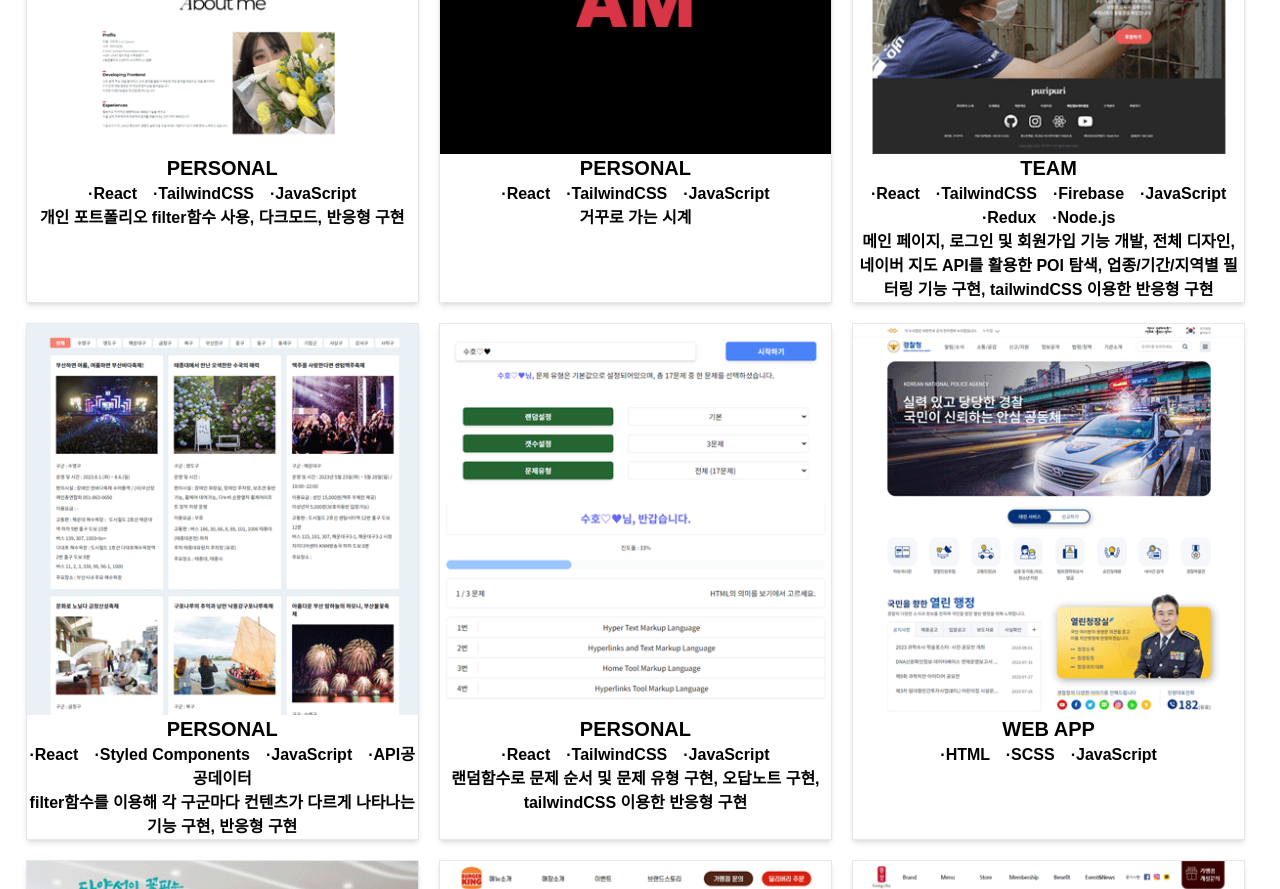
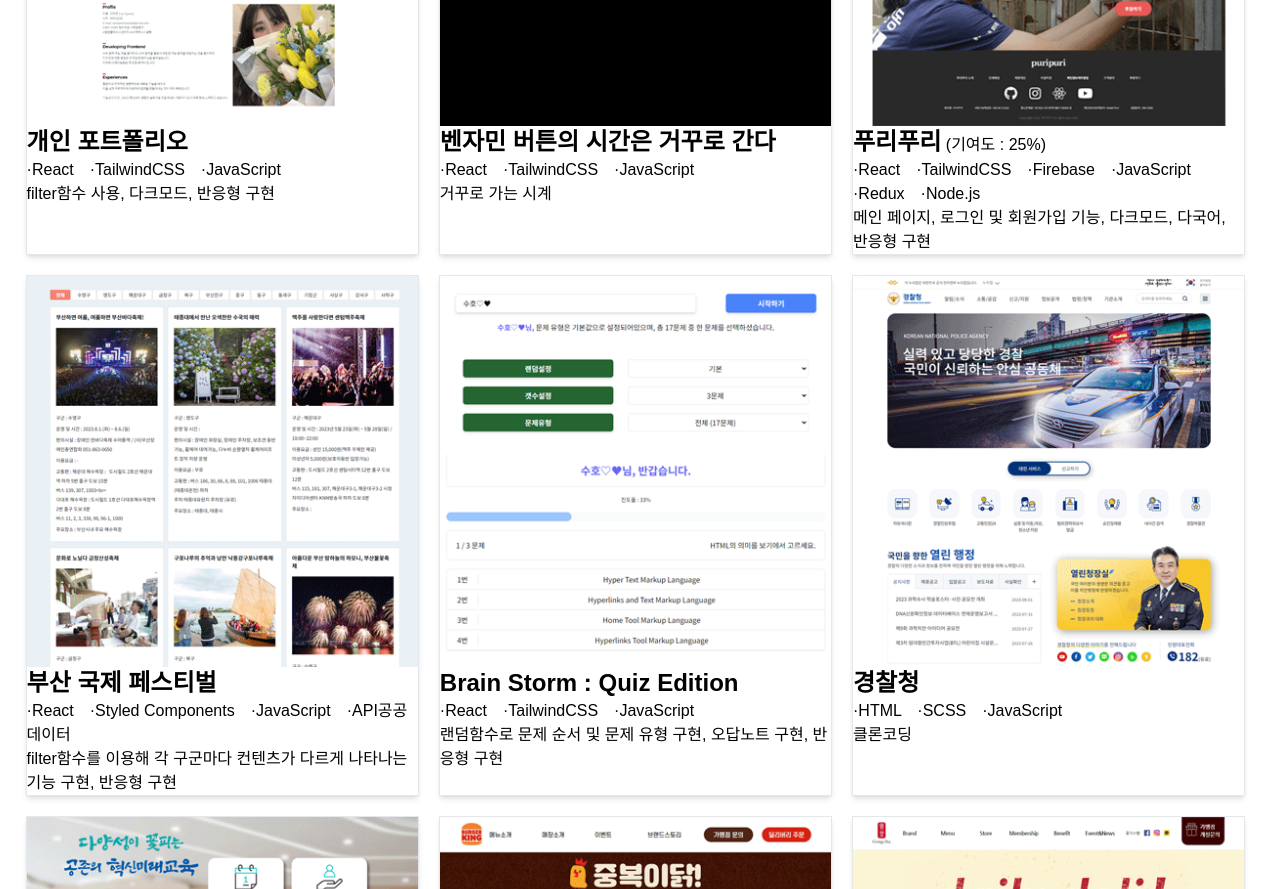
Before and after one commit to Suho01/PORTFOLIO, a React (Create React App) app: page / in a window 1280 px wide. Shown: the part 2840-3729 px from the top of the page. Built offline with nearby package versions, Linux system fonts and the light colour scheme.

Commit message:
card design

```diff
--- a/src/components/Aboutme.js
+++ b/src/components/Aboutme.js
@@ -25,8 +25,7 @@ function Aboutme() {
                     <ul className={`lg:text-lg md:text-base text-sm ${theme === 'light' ? 'text-gray-600' : 'text-gray-300'} lg:tracking-tighter lg:order-1 lg:text-left
                     text-center md:pb-20 px-[2%] mr-5 leading-relaxed`}>
                         <li className={`font-bold lg:text-3xl text-xl relative after:w-4 after:h-1 after:bg-[#D83546] after:absolute after:left-0 after:-top-1 inline-block ${theme === 'light' ? 'text-black' : 'text-white'} pb-2`}>Profile</li>
-                        <li><span className=''>이름</span> : 이지연 (Lee Jiyeon)</li>
-                        <li>생년월일 : 1997.03.06</li>
+                        <li><span className=''>이름</span> : 이지연</li>
                         <li>학력 : 건국대학교 컴퓨터공학과</li>
                         <li>E-mail : suhoprimavera@gmail.com</li>
                         <li>MBTI : ENFJ 정의로운 사회운동가</li>
--- a/src/components/Projects.js
+++ b/src/components/Projects.js
@@ -5,15 +5,15 @@ function Projects() {
     const imgArray = [
         {
             "img" : "portfolio",
-            "title" : "PERSONAL",
+            "title" : "개인 포트폴리오",
             "type" : "personal",
             "use" : "·React　·TailwindCSS　·JavaScript",
-            "story" : "개인 포트폴리오 filter함수 사용, 다크모드, 반응형 구현",
+            "story" : "filter함수 사용, 다크모드, 반응형 구현",
             "link" : "https://suho01.vercel.app/"
         },
         {
             "img" : "benjamin",
-            "title" : "PERSONAL",
+            "title" : "벤자민 버튼의 시간은 거꾸로 간다",
             "type" : "personal",
             "use" : "·React　·TailwindCSS　·JavaScript",
             "story" : "거꾸로 가는 시계",
@@ -21,15 +21,16 @@ function Projects() {
         },
         {
             "img" : "teampuri",
-            "title" : "TEAM",
+            "title" : "푸리푸리",
             "type" : "team",
             "use" : "·React　·TailwindCSS　·Firebase　·JavaScript　·Redux　·Node.js",
-            "story" : "메인 페이지, 로그인 및 회원가입 기능 개발, 전체 디자인, 네이버 지도 API를 활용한 POI 탐색, 업종/기간/지역별 필터링 기능 구현, tailwindCSS 이용한 반응형 구현",
+            "story" : "메인 페이지, 로그인 및 회원가입 기능, 다크모드, 다국어, 반응형 구현",
+            "contribution" : " (기여도 : 25%)",
             "link" : "https://team-puri.vercel.app/"
         },
         {
             "img" : "festival",
-            "title" : "PERSONAL",
+            "title" : "부산 국제 페스티벌",
             "type" : "personal",
             "use" : "·React　·Styled Components　·JavaScript　·API공공데이터",
             "story" : "filter함수를 이용해 각 구군마다 컨텐츠가 다르게 나타나는 기능 구현, 반응형 구현",
@@ -37,90 +38,94 @@ function Projects() {
         },
         {
             "img" : "quiz",
-            "title" : "PERSONAL",
+            "title" : "Brain Storm : Quiz Edition",
             "type" : "personal",
             "use" : "·React　·TailwindCSS　·JavaScript",
-            "story" : "랜덤함수로 문제 순서 및 문제 유형 구현, 오답노트 구현, tailwindCSS 이용한 반응형 구현",
+            "story" : "랜덤함수로 문제 순서 및 문제 유형 구현, 오답노트 구현, 반응형 구현",
             "link" : "https://quiz-rust-one.vercel.app/"
         },
         {
             "img" : "police",
-            "title" : "WEB APP",
+            "title" : "경찰청",
             "type" : "webapp",
             "use" : "·HTML　·SCSS　·JavaScript",
-            "story" : "",
+            "story" : "클론코딩",
             "link" : "https://suho01.github.io/police/"
         },
         {
             "img" : "seoul",
-            "title" : "WEB APP",
+            "title" : "서울특별시 교육감 조희연",
             "type" : "webapp",
             "use" : "·HTML　·SCSS　·JavaScript",
-            "story" : "",
+            "story" : "리디자인",
             "link" : "https://suho01.github.io/seoul/"
         },
         {
             "img" : "burgerking",
-            "title" : "WEB APP",
+            "title" : "버거킹",
             "type" : "webapp",
             "use" : "·HTML　·SCSS　·JavaScript",
-            "story" : "",
+            "story" : "리디자인",
             "link" : "https://suho01.github.io/burgerking/"
         },
         {
             "img" : "gongcha",
-            "title" : "WEB APP",
+            "title" : "공차",
             "type" : "webapp",
             "use" : "·HTML　·CSS　·JavaScript",
-            "story" : "",
+            "story" : "클론코딩",
             "link" : "https://suho01.github.io/gongcha/"
         },
         {
             "img" : "subway",
-            "title" : "WEB APP",
+            "title" : "써브웨이",
             "type" : "webapp",
             "use" : "·HTML　·CSS　·JavaScript",
-            "story" : "",
+            "story" : "클론코딩",
             "link" : "https://suho01.github.io/subway/"
         },
         {
             "img" : "tae",
-            "title" : "TEAM",
+            "title" : "태성김치",
             "type" : "team",
             "use" : "·HTML　·CSS　·JavaScript",
             "story" : "디자인 및 모바일 반응형 제작",
+            "contribution" : " (기여도 : 20%)",
             "link" : "http://www.tskimchi.com/sub/index.php"
         },
         {
             "img" : "kilf",
-            "title" : "TEAM",
+            "title" : "한국지방세연구원",
             "type" : "team",
             "use" : "·HTML　·CSS　·JavaScript",
             "story" : "디자인 및 모바일 반응형 제작",
+            "contribution" : " (기여도 : 20%)",
             "link" : "https://www.kilf.re.kr/"
         },
         {
             "img" : "korean",
-            "title" : "TEAM",
+            "title" : "한국문학번역원",
             "type" : "team",
             "use" : "·HTML　·CSS　·JavaScript",
             "story" : "디자인 및 모바일 반응형 제작",
+            "contribution" : " (기여도 : 20%)",
             "link" : "https://ltikorea.or.kr/"
         },
         {
             "img" : "kukeeper",
-            "title" : "TEAM",
+            "title" : "Ku : Keeper",
             "type" : "team",
             "use" : "·Arduino　·MySQL　·Apache　·PHP　·C++　·HTML",
-            "story" : "[졸업작품] 아두이노 모듈을 활용하여 만든 도어락, 관리 기능은 웹 페이지 및 서버를 통해 구현",
+            "contribution" : " (기여도 : 45%)",
+            "story" : "아두이노 모듈로 만드는 도어락 졸업작품, 관리 기능은 웹 페이지 및 서버를 통해 구현",
             "link" : ""
         },
         {
             "img" : "kumeal",
-            "title" : "PERSONAL",
+            "title" : "Starlight",
             "type" : "personal",
             "use" : "·Swift",
-            "story" : "[IOS] Swift로 간단한 애플리케이션 만들기",
+            "story" : "Swift로 만드는 리뷰 애플리케이션",
             "link" : ""
         }
     ];
@@ -161,10 +166,13 @@ function Projects() {
                         filterData.map((e, i) => {
                             return (
                                 <>
-                                    <li key={i} className='project relative lg:basis-[32%] md:basis-[49%] basis-full cursor-pointer border shadow-md' onClick={() => setIsModal(true)}>
+                                    <li key={i} className='relative lg:basis-[32%] md:basis-[49%] basis-full cursor-pointer border shadow-md' onClick={() => setIsModal(true)}>
                                         <a href={e.link} target='_blank'>
                                             <img className='w-full' src={`./../../img/${e.img}.png`} alt={i} />
-                                            <p key={i} className='text-xl font-bold lg:basis-[33%] md:basis-[49%] basis-full cursor-pointer text-center'>{e.title}<p className='text-base'>{e.use}</p><p className='text-base'>{e.story}</p></p>
+                                            <button key={i} className='text-2xl font-bold lg:basis-[33%] md:basis-[49%] basis-full cursor-pointer text-center'>{e.title}<span className='text-base font-normal'>{e.contribution}</span></button>
+                                            <p className='text-base'>{e.use}</p>
+                                            <p className='text-base'>{e.story}</p>
+
                                         </a>
                                     </li>
                                 </>
@@ -174,9 +182,9 @@ function Projects() {
                 </ul>
             </div>
         </div>
-        {
+        {/* {
             isModal && <Modal closeModal={setIsModal} />
-        }
+        } */}
         </>
     )
 }
--- a/src/index.css
+++ b/src/index.css
@@ -120,20 +120,6 @@ a {text-decoration: none; color: #000;}
     }
 }
 
-.project::after {
-    content: "";
-    width: 100%;
-    height: 100%;
-    background-color: transparent;
-    position: absolute;
-    top: 0;
-    left: 0;
-    transition: 0.5s;
-}
-.project:hover::after {
-    background-color: rgba(216, 53, 70, 0.7);
-}
-
 .activeColor {
     background-color: #d83546;
     color: #fff;
```
